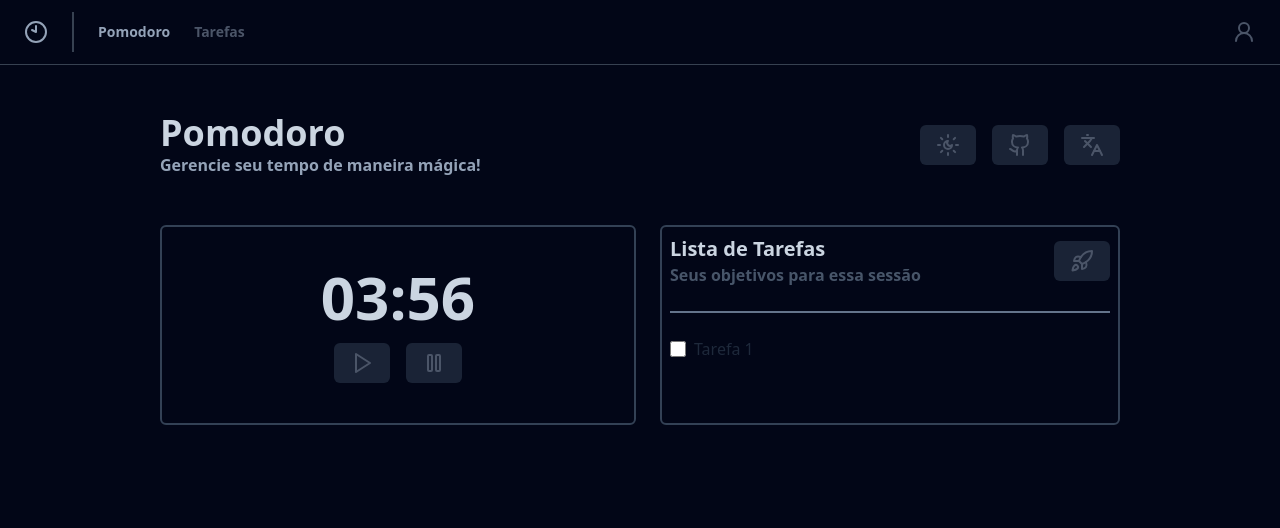
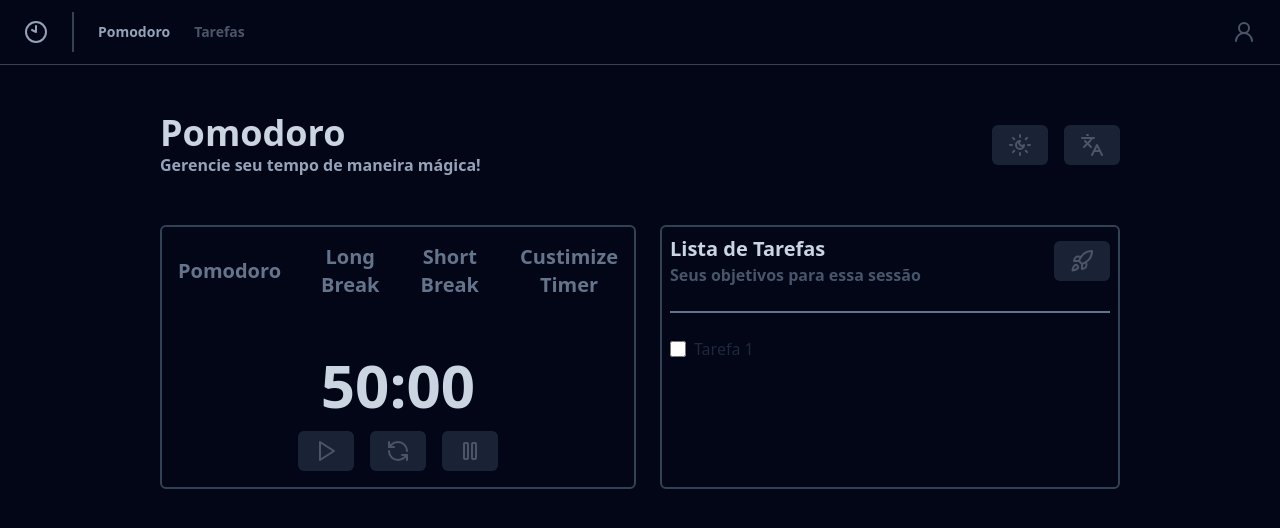
Before and after one commit to Guilherme-silva-santos/FocusFlow-, a React (Vite) app: page / in a window 1280 px wide. Shown: the top 528 px of the page. Built offline with nearby package versions, Linux system fonts and the light colour scheme.

Commit message:
countDown Running

```diff
--- a/src/components/button.tsx
+++ b/src/components/button.tsx
@@ -1,16 +1,31 @@
-
 type ButtonProps = React.ButtonHTMLAttributes<HTMLButtonElement> & {
-  icon?: React.ReactNode; // Propriedade adicional específica do seu botão
+  icon?: React.ReactNode;
+  variant?: 'primary' | 'secondary' | undefined;
+  label?: string;
+  onClick?: () => void;
 };
 
-export const Button: React.FC<ButtonProps> = ({ icon, onClick, ...rest }) => {
+
+export const Button: React.FC<ButtonProps> = ({ icon, variant='primary', label, onClick, ...rest }) => {
+  const getButtonClass = () => {
+    switch (variant) {
+      case 'primary':
+        return "bg-slate-700 opacity-50 text-slate-400 font-bold text-sm px-4 py-2 rounded-md ";
+      case 'secondary':
+        return "gap-1.5 text-slate-500 font-bold text-xl transition-opacity duration-200 ray-800 hover:text-slate-400";
+      default:
+        return "";
+    }
+  };
+
   return (
     <button
       onClick={onClick}
-      className="bg-slate-700 opacity-50 text-slate-400 font-bold text-sm px-4 py-2 rounded-md "
+      className={`${getButtonClass()}`}
       {...rest}
     >
       {icon}
+      {label}
     </button>
   );
 };
--- a/src/components/cardTimer.tsx
+++ b/src/components/cardTimer.tsx
@@ -1,17 +1,74 @@
-import { Play, Pause } from "lucide-react";
+import { Play, Pause, RefreshCcw } from "lucide-react";
+import { useEffect, useState } from "react";
 
 import { Button } from "./button";
 
 
 export const CardTimer = () => {
+    const [time, setTime] = useState(50 * 60)
+    const [isRunning, setIsRunning] = useState(false)
+
+    const handleSetTime = (newTime: number) => {
+        setTime(newTime);
+        setIsRunning(false);
+      };
+
+    useEffect(() => {
+        let interval: number | undefined
+        const start = Date.now()
+        const end = start + time * 1000
+
+        if (isRunning) {
+            interval = setInterval(() => {
+                const now = Date.now()
+                const remainingTime = Math.max(Math.round((end - now) / 1000), 0)
+                setTime(remainingTime)
+
+                if (remainingTime <= 0) {
+                    clearInterval(interval)
+                }
+            }, 1000)
+        }
+
+        return () => clearInterval(interval)
+    }, [isRunning, time]);
+
     return (
-        <div className="flex flex-col items-center gap-4 p-6">
+        <div className="flex flex-col items-center gap-4">
+            <div className="flex gap-10 mb-10">
+                <Button
+                    onClick={() => {
+                        handleSetTime(25 * 60)
+                        setIsRunning(false)
+                    }}
+                    variant={'secondary'}
+                    label={'Pomodoro'} />
+                <Button
+                    onClick={() => {
+                        handleSetTime(10 * 60)
+                        setIsRunning(false)
+                    }}
+                    variant={'secondary'}
+                    label={'Long Break'} />
+                <Button
+                    onClick={() => {
+                        handleSetTime(25 * 60)
+                        setIsRunning(false)
+                    }}
+                    variant={'secondary'}
+                    label={'Short Break'} />
+                <Button
+                    variant={'secondary'}
+                    label={'Custimize Timer'} />
+            </div>
             <h1 className="text-6xl font-bold text-slate-300">
-                03:56
+                {String(Math.floor(time / 60)).padStart(2, '0')}:
+                {String(time % 60).padStart(2, '0')}
             </h1>
             <div className="flex items-center gap-4">
-                <Button icon={<Play />} onClick={() => alert('click')} />
-                <Button icon={<Pause />} onClick={() => alert('click')} />
+                <Button icon={<Play />} onClick={() => setIsRunning(true)} />
+                <Button icon={< RefreshCcw />} onClick={() => {setIsRunning(false); setTime(50 * 60)}} />
+                <Button icon={<Pause />} onClick={() => setIsRunning(false)} />
             </div>
         </div>
     );
--- a/src/pages/pomodoro.tsx
+++ b/src/pages/pomodoro.tsx
@@ -1,4 +1,4 @@
-import { Github, Languages, Rocket, SunMoon } from 'lucide-react';
+import { Languages, Rocket, SunMoon } from 'lucide-react';
 
 import { CardTimer } from '../components/cardTimer';
 import Checkbox from '../components/checkbox';
@@ -17,7 +17,6 @@ export default function Pomodoro() {
         </div>
         <div className="flex items-center gap-4">
           <Button icon={<SunMoon />} onClick={() => alert('click')} />
-          <Button icon={<Github />} onClick={() => alert('click')} />
           <Button icon={<Languages />} onClick={() => alert('click')} />
         </div>
       </div>
--- a/tailwind.config.js
+++ b/tailwind.config.js
@@ -2,6 +2,7 @@
 export default {
   content: [
     "./src/**/*.{js,jsx,ts,tsx}",
+    "./node_modules/@mui/**/*.{js,ts,jsx,tsx}",
   ],
   theme: {
     extend: {},
```
Also changed, not shown: src/components/navLink.tsx (line endings or trailing spaces).
